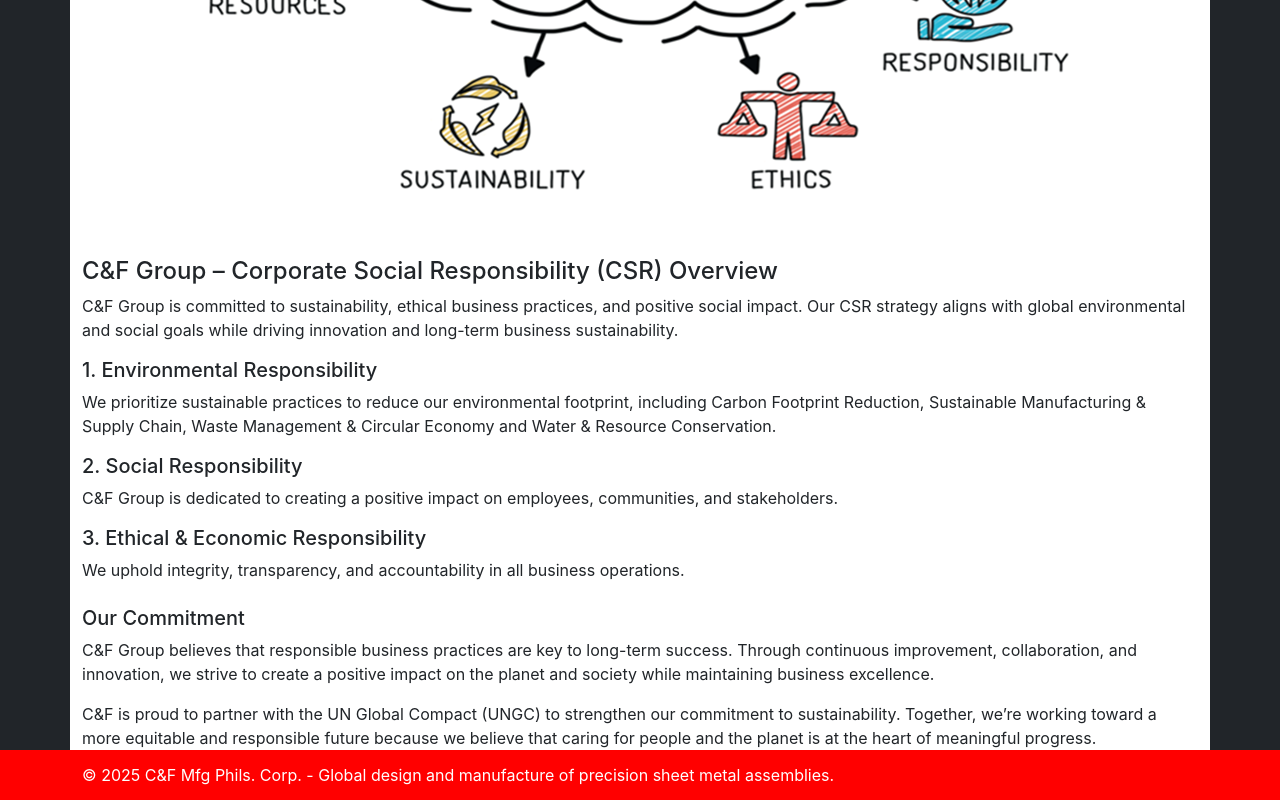
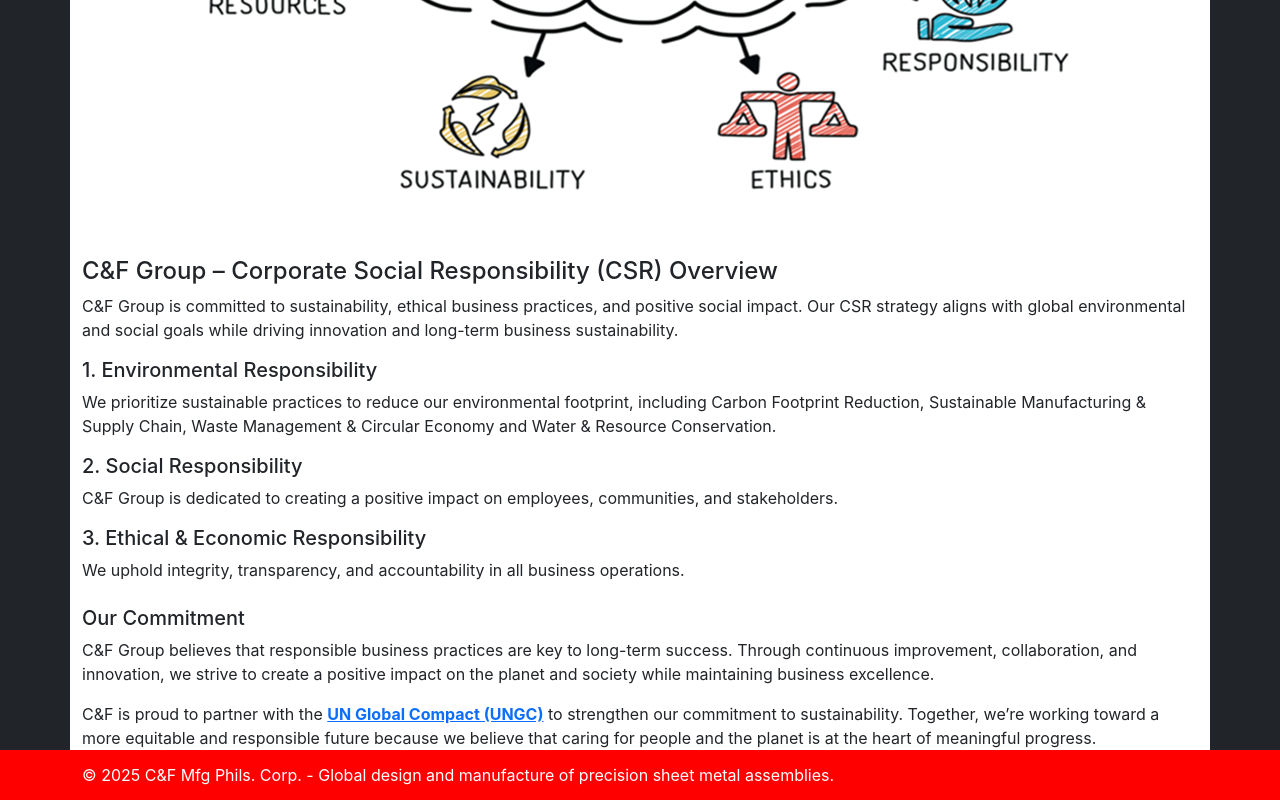
Before and after one commit to Elcavz/CF-PH-WEB, a React (Create React App) app: page /Overview in a window 1280 px wide. Shown: the part 461-1261 px from the top of the page. Built offline with nearby package versions, Linux system fonts and the light colour scheme.

Commit message:
04-02-2025 2:56 PM UPDATE

```diff
--- a/src/pages/Overview/index.js
+++ b/src/pages/Overview/index.js
@@ -24,7 +24,7 @@
           <p className='m-0 pb-3'>C&F Group believes that responsible business practices are key to long-term success. Through continuous improvement, collaboration, and innovation, we strive to create a positive impact on the planet and society while maintaining business excellence.</p>
         </div>
         <p className='m-0'>
-          C&F is proud to partner with the UN Global Compact (UNGC) to strengthen our commitment to sustainability. Together, we’re working toward a more equitable and responsible future because we believe that caring for people and the planet is at the heart of meaningful progress.
+          C&F is proud to partner with the <a href='https://unglobalcompact.org/what-is-gc/participants/168016' target='_blank'><b>UN Global Compact (UNGC)</b></a> to strengthen our commitment to sustainability. Together, we’re working toward a more equitable and responsible future because we believe that caring for people and the planet is at the heart of meaningful progress.
         </p>
       </div>
     </div>
```
Also changed, not shown: 1 other file (tests, documents, lock files or other folders).
